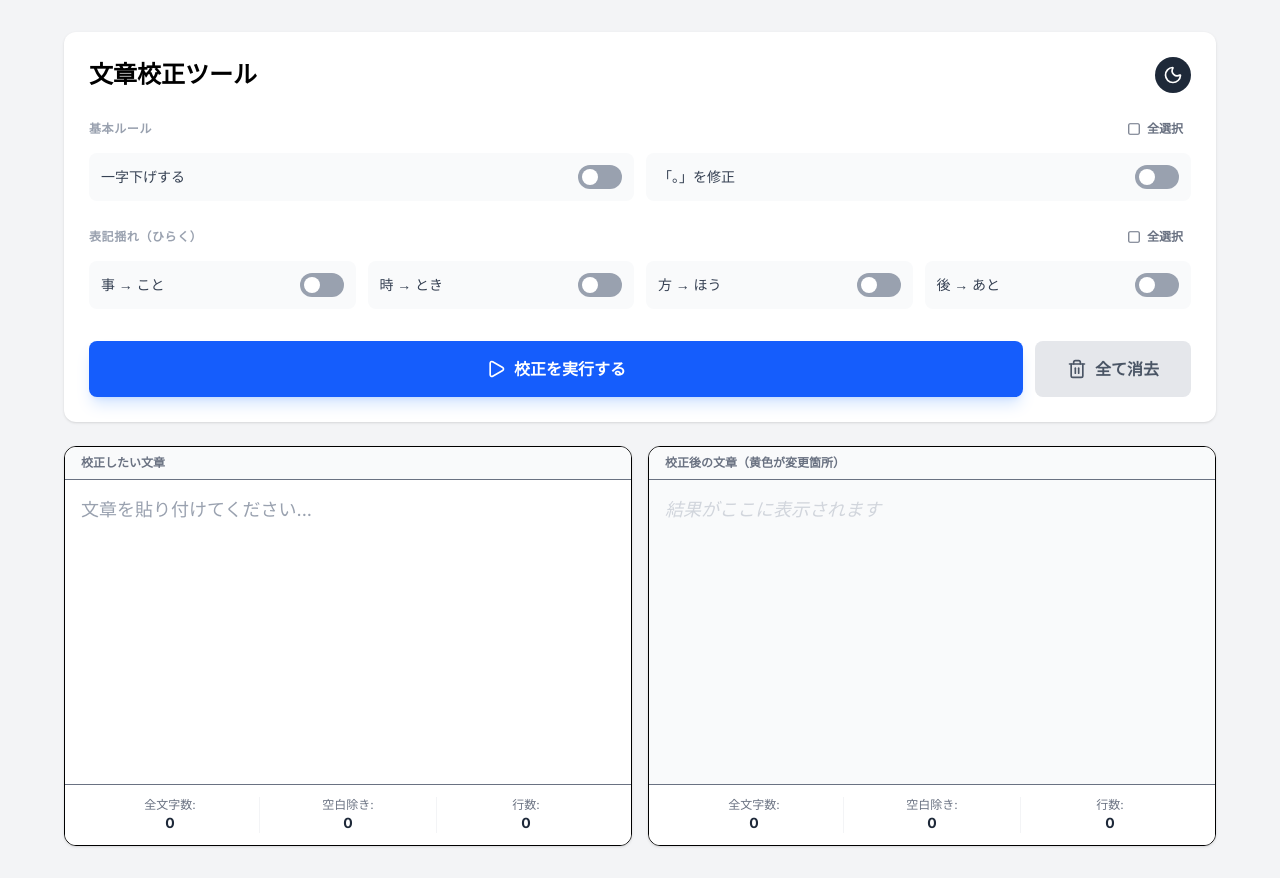
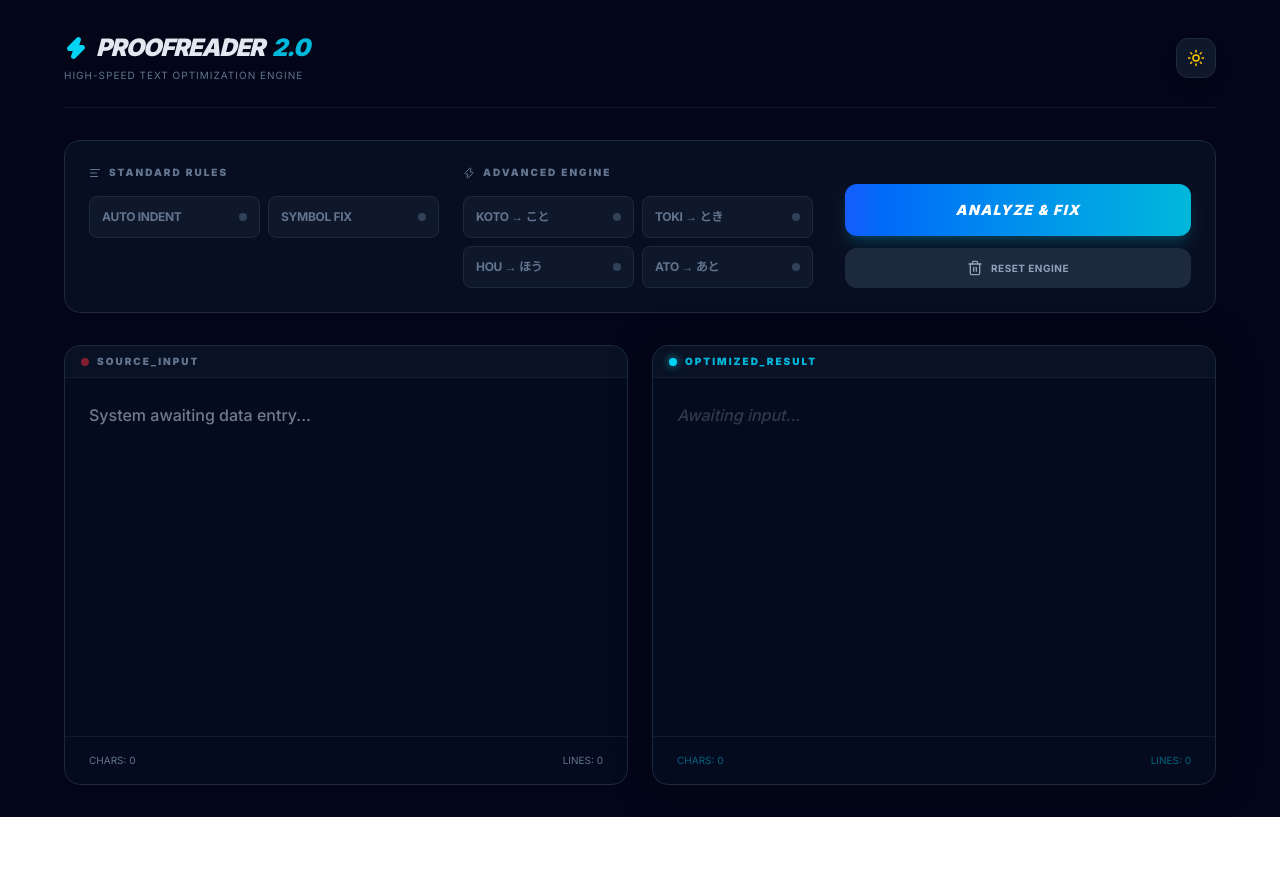
Before and after one commit to misukasu/kousei, a Next.js app: page / in a window 1280 px wide. After the commit the page ends 817 px from the top, so only its background shows below. Built offline with nearby package versions, Linux system fonts and the light colour scheme.

Commit message:
案2：スタイリッシュなUIにリニューアル

```diff
--- a/src/app/page.tsx
+++ b/src/app/page.tsx
@@ -1,14 +1,14 @@
 "use client";
 
 import React, { useState, useRef, useEffect } from 'react';
-import { Sun, Moon, CheckSquare, Square, Trash2, Copy, Check, Play } from 'lucide-react';
+import { Sun, Moon, CheckSquare, Square, Trash2, Copy, Check, Zap, Hash, AlignLeft } from 'lucide-react';
 import { diffChars } from 'diff';
 
 export default function ProofreaderPage() {
   const [inputText, setInputText] = useState("");
   const [outputText, setOutputText] = useState("");
   const [copied, setCopied] = useState(false);
-  const [isDarkMode, setIsDarkMode] = useState(false);
+  const [isDarkMode, setIsDarkMode] = useState(true); // 初期値をダークに
   const [isMounted, setIsMounted] = useState(false);
 
   const [rules, setRules] = useState({
@@ -39,7 +39,6 @@ export default function ProofreaderPage() {
     if (isMounted) localStorage.setItem("rules", JSON.stringify(rules));
   }, [rules, isMounted]);
 
-  // スクロール同期
   const handleScroll = (e: React.UIEvent<HTMLElement>) => {
     const { scrollTop } = e.currentTarget;
     if (e.currentTarget === inputRef.current && outputRef.current) {
@@ -68,9 +67,8 @@ export default function ProofreaderPage() {
     setTimeout(() => setCopied(false), 2000);
   };
 
-  // リセット機能（全消し）
   const handleReset = () => {
-    if (window.confirm("入力した文章を削除しますか？\nこの操作を行うと元に戻せません。")) {
+    if (window.confirm("全ての文章をリセットしますか？")) {
       setInputText("");
       setOutputText("");
     }
@@ -88,151 +86,136 @@ export default function ProofreaderPage() {
       const data = await response.json();
       setOutputText(data.result);
     } catch (error) {
-      alert("Pythonサーバーを起動してください。");
+      alert("通信エラーが発生しました。");
     }
   };
 
-  // 変更箇所をハイライトする関数
   const renderDiff = () => {
-    if (!outputText) return <span className={`${isDarkMode ? 'text-gray-600' : 'text-gray-300'} italic`}>結果がここに表示されます</span>;
-
-    // 文字単位で比較
+    if (!outputText) return <span className="opacity-20 italic">Awaiting input...</span>;
     const diff = diffChars(inputText, outputText);
-
     return diff.map((part, index) => {
-      // 削除された部分は無視（校正後の文を表示したいため）
       if (part.removed) return null;
-
-      // 追加・変更された部分だけハイライト
+      // スタイリッシュな青系のハイライトに変更
       const highlightClass = part.added
-        ? (isDarkMode ? 'bg-yellow-900/50 text-yellow-200 font-bold' : 'bg-yellow-200 text-yellow-900 font-bold')
+        ? (isDarkMode ? 'bg-cyan-500/20 text-cyan-300 border-b border-cyan-500' : 'bg-blue-100 text-blue-700 font-bold border-b-2 border-blue-400')
         : '';
-
-      return (
-        <span key={index} className={highlightClass}>
-          {part.value}
-        </span>
-      );
+      return <span key={index} className={highlightClass}>{part.value}</span>;
     });
   };
 
-  if (!isMounted) return <div className="min-h-screen bg-gray-100 dark:bg-gray-950" />;
+  if (!isMounted) return null;
 
-  // 共通コンポーネント（Toggle / SectionHeader は変更なし）
   const Toggle = ({ label, enabled, onClick }: { label: string, enabled: boolean, onClick: () => void }) => (
-    <div className={`flex items-center justify-between p-3 rounded-lg transition-colors ${isDarkMode ? 'bg-gray-800' : 'bg-gray-50'}`}>
-      <span className={`text-sm font-medium ${isDarkMode ? 'text-gray-200' : 'text-gray-700'}`}>{label}</span>
-      <button onClick={onClick} className={`relative inline-flex h-6 w-11 items-center rounded-full transition-colors ${enabled ? 'bg-green-500' : 'bg-gray-400'}`}>
-        <span className={`inline-block h-4 w-4 transform rounded-full bg-white transition-transform ${enabled ? 'translate-x-6' : 'translate-x-1'}`} />
+    <button
+      onClick={onClick}
+      className={`group flex items-center justify-between p-3 rounded-lg border transition-all ${
+        enabled
+          ? (isDarkMode ? 'bg-blue-600/10 border-blue-500 text-blue-400' : 'bg-blue-50 border-blue-200 text-blue-600')
+          : (isDarkMode ? 'bg-slate-900 border-slate-800 text-slate-500 hover:border-slate-700' : 'bg-white border-gray-200 text-gray-400')
+      }`}
+    >
+      <span className="text-xs font-bold tracking-tight">{label}</span>
+      <div className={`w-2 h-2 rounded-full transition-all ${enabled ? 'bg-cyan-400 shadow-[0_0_8px_rgba(34,211,238,0.8)]' : 'bg-slate-700'}`} />
     </button>
-    </div>
-  );
-
-  const SectionHeader = ({ title, onToggle, allSelected }: { title: string, onToggle: () => void, allSelected: boolean }) => (
-    <div className="flex justify-between items-center mb-3">
-      <h2 className={`text-xs font-bold uppercase tracking-wider ${isDarkMode ? 'text-gray-500' : 'text-gray-400'}`}>{title}</h2>
-      <button onClick={onToggle} className={`flex items-center gap-1.5 px-2 py-1 rounded md text-xs font-semibold transition-colors ${isDarkMode ? 'text-gray-400 hover:text-gray-200' : 'text-gray-500 hover:text-gray-800'}`}>
-        {allSelected ? <CheckSquare size={14} /> : <Square size={14} />} 全選択
-      </button>
-    </div>
   );
 
   return (
-    <main className={`min-h-screen p-4 md:p-8 transition-colors duration-300 ${isDarkMode ? 'bg-gray-950 text-white' : 'bg-gray-100 text-black'}`}>
-      <div className="max-w-6xl mx-auto space-y-6">
+    <main className={`min-h-screen p-4 md:p-8 transition-colors duration-500 ${isDarkMode ? 'bg-slate-950 text-slate-200' : 'bg-slate-50 text-slate-900'}`}>
+      <div className="max-w-6xl mx-auto space-y-8">
 
-        {/* ヘッダー・設定セクション */}
-        <div className={`p-6 rounded-xl shadow-sm transition-colors ${isDarkMode ? 'bg-gray-900 border border-gray-800' : 'bg-white border border-transparent'}`}>
-          <div className="flex justify-between items-center mb-6">
-            <h1 className="text-xl md:text-2xl font-bold">文章校正ツール</h1>
-            <button onClick={() => setIsDarkMode(!isDarkMode)} className={`p-2 rounded-full transition-colors ${isDarkMode ? 'bg-yellow-400 text-gray-900' : 'bg-gray-800 text-white'}`}>
-              {isDarkMode ? <Sun size={20} /> : <Moon size={20} />}
+        {/* Header */}
+        <header className="flex justify-between items-center pb-6 border-b border-slate-800/50">
+          <div>
+            <h1 className="text-2xl font-black tracking-tighter uppercase italic flex items-center gap-2">
+              <Zap className="text-cyan-400" fill="currentColor" size={24} />
+              Proofreader <span className="text-cyan-500">2.0</span>
+            </h1>
+            <p className="text-[10px] text-slate-500 font-mono tracking-widest uppercase mt-1">High-Speed Text Optimization Engine</p>
+          </div>
+          <button onClick={() => setIsDarkMode(!isDarkMode)} className={`p-2.5 rounded-xl transition-all shadow-lg ${isDarkMode ? 'bg-slate-900 text-yellow-400 border border-slate-800' : 'bg-white text-slate-900 border border-slate-200'}`}>
+            {isDarkMode ? <Sun size={18} /> : <Moon size={18} />}
           </button>
-          </div>
+        </header>
 
-          <div className="space-y-6">
+        {/* Control Center */}
+        <div className={`p-6 rounded-2xl border transition-all ${isDarkMode ? 'bg-slate-900/50 border-slate-800' : 'bg-white border-slate-200 shadow-xl shadow-slate-200/50'}`}>
+          <div className="grid grid-cols-1 lg:grid-cols-3 gap-8">
+            <div className="lg:col-span-2 grid grid-cols-1 md:grid-cols-2 gap-6">
               <section>
-              <SectionHeader title="基本ルール" onToggle={() => {
-                const keys = ['indent', 'noPeriodInQuote'] as const;
-                const active = keys.every(k => rules[k]);
-                setRules({...rules, indent: !active, noPeriodInQuote: !active});
-              }} allSelected={rules.indent && rules.noPeriodInQuote} />
-              <div className="grid grid-cols-1 md:grid-cols-2 gap-3">
-                <Toggle label="一字下げする" enabled={rules.indent} onClick={() => setRules({...rules, indent: !rules.indent})} />
-                <Toggle label="「。」を修正" enabled={rules.noPeriodInQuote} onClick={() => setRules({...rules, noPeriodInQuote: !rules.noPeriodInQuote})} />
+                <h3 className="text-[10px] font-black text-slate-500 uppercase tracking-[0.2em] mb-4 flex items-center gap-2">
+                  <AlignLeft size={12} /> Standard Rules
+                </h3>
+                <div className="grid grid-cols-2 gap-2">
+                  <Toggle label="AUTO INDENT" enabled={rules.indent} onClick={() => setRules({...rules, indent: !rules.indent})} />
+                  <Toggle label="SYMBOL FIX" enabled={rules.noPeriodInQuote} onClick={() => setRules({...rules, noPeriodInQuote: !rules.noPeriodInQuote})} />
                 </div>
               </section>
-
               <section>
-              <SectionHeader title="表記揺れ（ひらく）" onToggle={() => {
-                const keys = ['kotoToKoto', 'tokiToToki', 'hoToHo', 'atoToAto'] as const;
-                const active = keys.every(k => rules[k]);
-                const newState = {...rules};
-                keys.forEach(k => newState[k] = !active);
-                setRules(newState);
-              }} allSelected={rules.kotoToKoto && rules.tokiToToki && rules.hoToHo && rules.atoToAto} />
-              <div className="grid grid-cols-2 md:grid-cols-4 gap-3">
-                <Toggle label="事 → こと" enabled={rules.kotoToKoto} onClick={() => setRules({...rules, kotoToKoto: !rules.kotoToKoto})} />
-                <Toggle label="時 → とき" enabled={rules.tokiToToki} onClick={() => setRules({...rules, tokiToToki: !rules.tokiToToki})} />
-                <Toggle label="方 → ほう" enabled={rules.hoToHo} onClick={() => setRules({...rules, hoToHo: !rules.hoToHo})} />
-                <Toggle label="後 → あと" enabled={rules.atoToAto} onClick={() => setRules({...rules, atoToAto: !rules.atoToAto})} />
+                <h3 className="text-[10px] font-black text-slate-500 uppercase tracking-[0.2em] mb-4 flex items-center gap-2">
+                  <Zap size={12} /> Advanced Engine
+                </h3>
+                <div className="grid grid-cols-2 gap-2">
+                  <Toggle label="KOTO → こと" enabled={rules.kotoToKoto} onClick={() => setRules({...rules, kotoToKoto: !rules.kotoToKoto})} />
+                  <Toggle label="TOKI → とき" enabled={rules.tokiToToki} onClick={() => setRules({...rules, tokiToToki: !rules.tokiToToki})} />
+                  <Toggle label="HOU → ほう" enabled={rules.hoToHo} onClick={() => setRules({...rules, hoToHo: !rules.hoToHo})} />
+                  <Toggle label="ATO → あと" enabled={rules.atoToAto} onClick={() => setRules({...rules, atoToAto: !rules.atoToAto})} />
                 </div>
               </section>
             </div>
 
-          {/* メイン操作ボタン：スマホで押しやすいよう縦、PCで横 */}
-          <div className="flex flex-col md:flex-row gap-3 mt-8">
-            <button onClick={handleProofread} className="flex-1 flex items-center justify-center gap-2 bg-blue-600 hover:bg-blue-700 text-white font-bold py-4 rounded-lg transition-all active:scale-[0.98] shadow-lg shadow-blue-500/20">
-              <Play size={20} /> 校正を実行する
+            <div className="flex flex-col gap-3 justify-end">
+              <button onClick={handleProofread} className="w-full bg-gradient-to-r from-blue-600 to-cyan-500 hover:from-blue-500 hover:to-cyan-400 text-white font-black py-4 rounded-xl transition-all active:scale-[0.97] shadow-lg shadow-cyan-500/20 uppercase tracking-widest text-sm italic">
+                Analyze & Fix
               </button>
-            <button onClick={handleReset} className={`flex items-center justify-center gap-2 font-bold py-4 px-8 rounded-lg transition-all active:scale-[0.98] ${isDarkMode ? 'bg-gray-800 text-gray-400 hover:bg-gray-700' : 'bg-gray-200 text-gray-600 hover:bg-gray-300'}`}>
-              <Trash2 size={20} /> 全て消去
+              <button onClick={handleReset} className={`flex items-center justify-center gap-2 font-bold py-3 rounded-xl transition-all ${isDarkMode ? 'bg-slate-800 text-slate-400 hover:bg-slate-700' : 'bg-slate-100 text-slate-500 hover:bg-slate-200'}`}>
+                <Trash2 size={16} /> <span className="text-[10px] uppercase tracking-wider">Reset Engine</span>
               </button>
             </div>
           </div>
+        </div>
 
-        {/* テキストエリアセクション */}
-        <div className="grid grid-cols-1 md:grid-cols-2 gap-4 h-auto md:h-[50vh]">
-          {/* 入力側 */}
-          <div className={`flex flex-col rounded-xl shadow-sm border overflow-hidden transition-colors ${isDarkMode ? 'bg-gray-900 border-gray-800' : 'bg-white'}`}>
-            <div className={`px-4 py-2 border-b text-xs font-bold ${isDarkMode ? 'bg-gray-800 border-gray-700 text-gray-400' : 'bg-gray-50 text-gray-500'}`}>校正したい文章</div>
+        {/* Console Area */}
+        <div className="grid grid-cols-1 md:grid-cols-2 gap-6 h-auto md:h-[55vh]">
+          <div className={`flex flex-col rounded-2xl border overflow-hidden transition-all ${isDarkMode ? 'bg-slate-900/30 border-slate-800' : 'bg-white border-slate-200 shadow-lg'}`}>
+            <div className="px-4 py-2 border-b border-slate-800/50 flex items-center gap-2 bg-slate-800/20">
+              <div className="w-2 h-2 rounded-full bg-red-500/50" />
+              <span className="text-[10px] font-black uppercase tracking-[0.2em] text-slate-500 font-mono">Source_Input</span>
+            </div>
             <textarea
               ref={inputRef}
               onScroll={handleScroll}
-              className={`flex-1 p-4 min-h-[200px] md:min-h-0 resize-none focus:outline-none text-base md:text-lg transition-colors ${isDarkMode ? 'bg-gray-900 text-gray-100 placeholder-gray-500' : 'bg-white text-black placeholder-gray-400'}`}
-              placeholder="文章を貼り付けてください..."
+              className="flex-1 p-6 bg-transparent resize-none focus:outline-none text-base font-medium leading-relaxed"
+              placeholder="System awaiting data entry..."
               value={inputText}
               onChange={(e) => setInputText(e.target.value)}
             />
-            <div className={`px-4 py-3 border-t grid grid-cols-3 text-center text-[10px] md:text-xs transition-colors ${isDarkMode ? 'bg-gray-900 border-gray-800 text-gray-400' : 'bg-white text-gray-500'}`}>
-              <div>全文字数: <span className={`block text-sm font-bold ${isDarkMode ? 'text-gray-100' : 'text-gray-800'}`}>{inputStats.total}</span></div>
-              <div className={`border-x ${isDarkMode ? 'border-gray-800' : 'border-gray-100'}`}>空白除き: <span className={`block text-sm font-bold ${isDarkMode ? 'text-gray-100' : 'text-gray-800'}`}>{inputStats.noSpace}</span></div>
-              <div>行数: <span className={`block text-sm font-bold ${isDarkMode ? 'text-gray-100' : 'text-gray-800'}`}>{inputStats.lines}</span></div>
+            <div className="px-6 py-4 flex justify-between font-mono text-[10px] text-slate-500 border-t border-slate-800/50">
+              <span>CHARS: {inputStats.total}</span>
+              <span>LINES: {inputStats.lines}</span>
             </div>
           </div>
 
-          {/* 出力側 */}
-          <div className={`flex flex-col rounded-xl shadow-sm border overflow-hidden relative transition-colors ${isDarkMode ? 'bg-gray-900 border-gray-800' : 'bg-white'}`}>
-            <div className={`px-4 py-2 border-b text-xs font-bold flex justify-between items-center transition-colors ${isDarkMode ? 'bg-gray-800 border-gray-700 text-gray-400' : 'bg-gray-50 text-gray-500'}`}>
-              校正後の文章（黄色が変更箇所）
+          <div className={`flex flex-col rounded-2xl border overflow-hidden relative transition-all ${isDarkMode ? 'bg-slate-900/30 border-slate-800 shadow-[0_0_40px_rgba(0,0,0,0.3)]' : 'bg-slate-50 border-slate-200 shadow-lg'}`}>
+            <div className="px-4 py-2 border-b border-slate-800/50 flex justify-between items-center bg-slate-800/20">
+              <div className="flex items-center gap-2">
+                <div className="w-2 h-2 rounded-full bg-cyan-400 shadow-[0_0_8px_rgba(34,211,238,0.8)]" />
+                <span className="text-[10px] font-black uppercase tracking-[0.2em] text-cyan-500 font-mono">Optimized_Result</span>
+              </div>
               {outputText && (
-                <button onClick={handleCopy} className={`flex items-center gap-1 px-3 py-1 rounded-full border text-xs font-bold transition-all ${
-                  copied
-                    ? 'bg-green-500 border-green-500 text-white'
-                    : (isDarkMode ? 'bg-gray-700 border-gray-600 text-blue-400' : 'bg-white border-blue-200 text-blue-600 shadow-sm')
+                <button onClick={handleCopy} className={`flex items-center gap-1.5 px-3 py-1 rounded-full text-[10px] font-black tracking-widest transition-all ${
+                  copied ? 'bg-cyan-500 text-white shadow-[0_0_15px_rgba(34,211,238,0.5)]' : 'bg-slate-800 text-cyan-400 border border-slate-700'
                 }`}>
-                  {copied ? <Check size={14} /> : <Copy size={14} />}
-                  {copied ? "コピー完了" : "結果をコピー"}
+                  {copied ? <Check size={12} /> : <Copy size={12} />}
+                  {copied ? "SYNCED" : "EXPORT"}
                 </button>
               )}
             </div>
-            <div ref={outputRef} onScroll={handleScroll} className={`flex-1 p-4 min-h-[200px] md:min-h-0 overflow-y-auto whitespace-pre-wrap text-base md:text-lg transition-colors ${isDarkMode ? 'bg-gray-950 text-gray-200' : 'bg-gray-50 text-gray-800'}`}>
+            <div ref={outputRef} onScroll={handleScroll} className="flex-1 p-6 overflow-y-auto whitespace-pre-wrap text-base font-medium leading-relaxed">
               {renderDiff()}
             </div>
-            <div className={`px-4 py-3 border-t grid grid-cols-3 text-center text-[10px] md:text-xs transition-colors ${isDarkMode ? 'bg-gray-900 border-gray-800 text-gray-400' : 'bg-white text-gray-500'}`}>
-              <div>全文字数: <span className={`block text-sm font-bold ${isDarkMode ? 'text-gray-100' : 'text-gray-800'}`}>{outputStats.total}</span></div>
-              <div className={`border-x ${isDarkMode ? 'border-gray-800' : 'border-gray-100'}`}>空白除き: <span className={`block text-sm font-bold ${isDarkMode ? 'text-gray-100' : 'text-gray-800'}`}>{outputStats.noSpace}</span></div>
-              <div>行数: <span className={`block text-sm font-bold ${isDarkMode ? 'text-gray-100' : 'text-gray-800'}`}>{outputStats.lines}</span></div>
+            <div className="px-6 py-4 flex justify-between font-mono text-[10px] text-cyan-500/50 border-t border-slate-800/50">
+              <span>CHARS: {outputStats.total}</span>
+              <span>LINES: {outputStats.lines}</span>
             </div>
           </div>
         </div>
```
Lines whose indentation alone changed are shown as unchanged.
